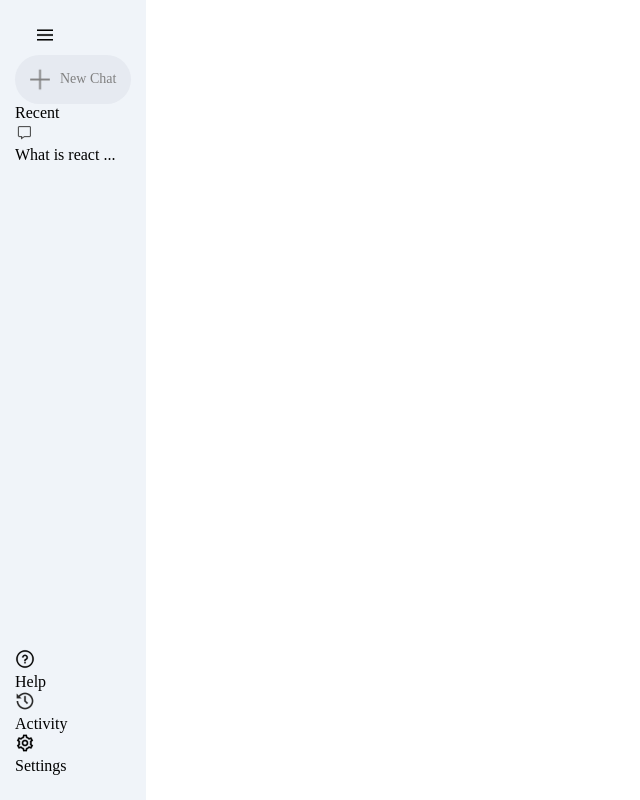
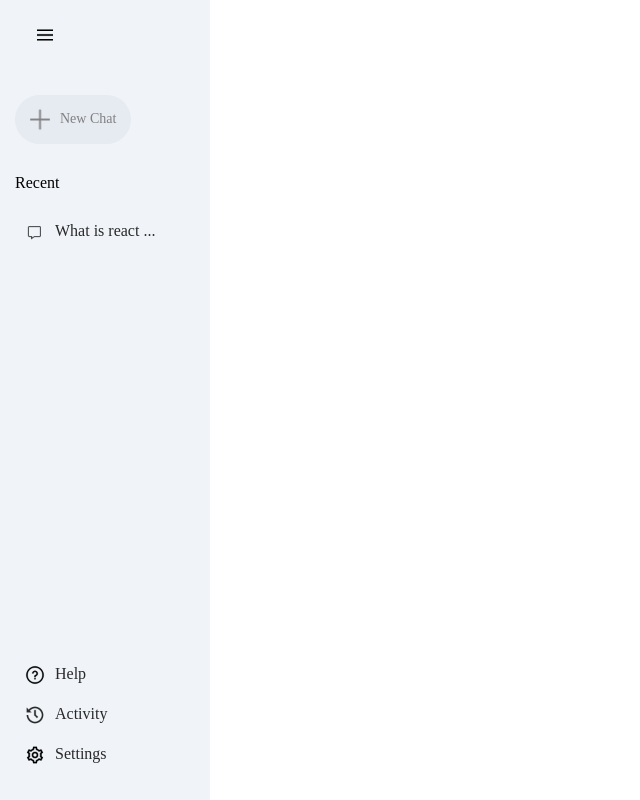
Before and after one commit to lovvejeet/Gemini-Clone, a React (Vite) app: page / in a window 1280 px wide. Shown: the whole page, without its empty margins (0-640 px from the left). Built offline with nearby package versions, Linux system fonts and the light colour scheme.

Commit message:
added css for sidebar

```diff
--- a/src/components/Sidebar/Sidebar.css
+++ b/src/components/Sidebar/Sidebar.css
@@ -16,7 +16,7 @@
 }
 
 .sidebar .new-chat {
-  margin-top: 10px;
+  margin-top: 50px;
   display: inline-flex;
   align-items: center;
   gap: 10px;
@@ -27,3 +27,33 @@
   color: grey;
   cursor: pointer;
 }
+.sidebar .recent {
+  display: flex;
+  flex-direction: column;
+}
+.sidebar .recent-title {
+  margin-top: 30px;
+  margin-bottom: 20px;
+}
+.sidebar .recent-entry {
+  display: flex;
+  align-items: start;
+  padding: 10px;
+  padding-right: 40px;
+  border-radius: 50px;
+  color: #282828;
+  cursor: pointer;
+  gap: 10px;
+}
+.sidebar .recent-entry:hover {
+  background-color: #e2e6eb;
+}
+
+.sidebar.bottom {
+  display: flex;
+  flex-direction: column;
+}
+.sidebar.bottom-item {
+  padding-right: 10px;
+  cursor: pointer;
+}
```
